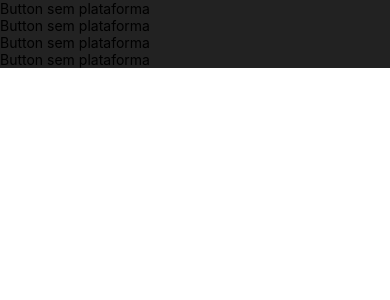
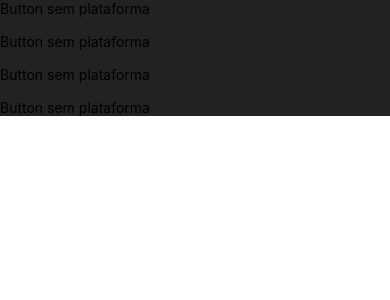
Before and after one commit to renatojfsantos/JStack-Mobile, a React Native app: screen / in a window 390 px wide. Shown: the top 300 px of the page. Built offline with nearby package versions, Linux system fonts and the light colour scheme.

Commit message:
Separando a estilização da UI

```diff
--- a/App.js
+++ /dev/null
@@ -1,42 +0,0 @@
-import { ScrollView, StatusBar, SafeAreaView, Platform } from 'react-native';
-
-import { Button } from './src/Button';
-
-console.log(StatusBar.currentHeight);
-
-export default function App() {
-  return (
-    // * SafeAreaView: iOS only
-    <SafeAreaView
-      style={{
-        marginTop: (
-          Platform.OS === 'android'
-            ? StatusBar.currentHeight
-            : 0
-        )
-      }}
-    >
-      <ScrollView
-        style={{ backgroundColor: '#222', height: '100%' }}
-      >
-        <StatusBar
-          hidden={false}
-          // backgroundColor='#f00' // * Android only
-          backgroundColor="rgba(255, 0, 0, .5)" // * Android only
-          barStyle='light-content'
-          animated
-          translucent={true} // * Android only
-        />
-
-        {/* <StatusBar
-          backgroundColor='#00f' // * Android only
-        /> */}
-
-        <Button />
-        <Button />
-        <Button />
-        <Button />
-      </ScrollView>
-    </SafeAreaView>
-  )
-}
--- a/index.js
+++ b/index.js
@@ -3,7 +3,8 @@
  */
 
 import {AppRegistry} from 'react-native';
-import App from './App';
 import {name as appName} from './app.json';
 
+import App from './src/App';
+
 AppRegistry.registerComponent(appName, () => App);
--- /dev/null
+++ b/src/App/index.js
@@ -0,0 +1,27 @@
+import { SafeAreaView, ScrollView, StatusBar, View } from 'react-native';
+
+import { Button } from '../Button';
+import { styles } from './styles';
+
+export default function App() {
+  return (
+    <SafeAreaView style={styles.wrapper}>
+      <ScrollView style={styles.containner}>
+        <StatusBar
+          hidden={false}
+          backgroundColor="rgba(255, 0, 0, .5)"
+          barStyle='light-content'
+          animated
+          translucent={true}
+        />
+
+        <View style={styles.buttonsContainer}>
+          <Button />
+          <Button />
+          <Button />
+          <Button />
+        </View>
+      </ScrollView>
+    </SafeAreaView>
+  )
+}
--- /dev/null
+++ b/src/App/styles.js
@@ -0,0 +1,18 @@
+import { Platform, StatusBar } from "react-native";
+
+export const styles = {
+  wrapper: {
+    marginTop: (
+      Platform.OS === 'android'
+        ? StatusBar.currentHeight
+        : 0
+    ),
+  },
+  containner: {
+    backgroundColor: '#222',
+    height: '100%',
+  },
+  buttonsContainer: {
+    gap: 16,
+  }
+}
```
